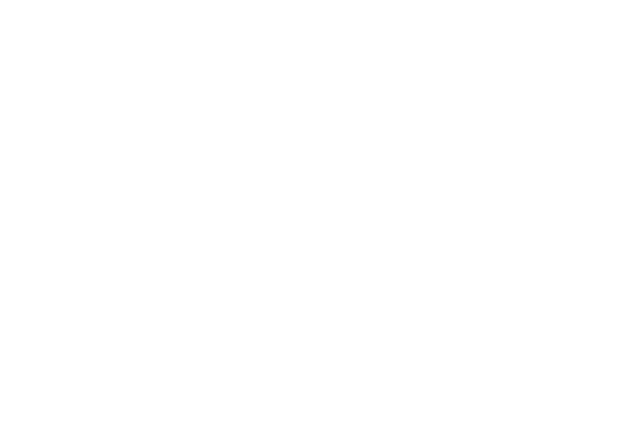
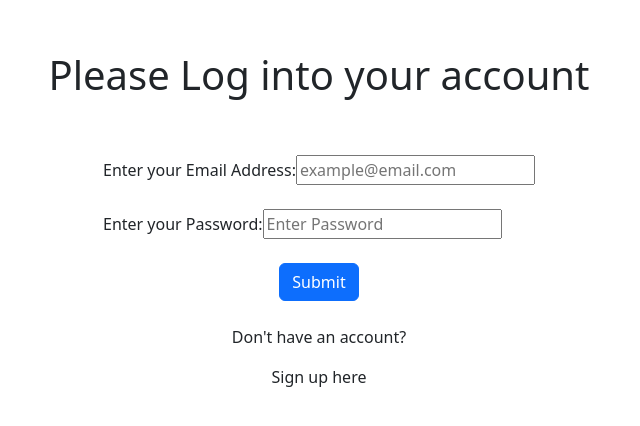
Before and after one commit to Bosco1020/InvenStory, a React (Vite) app: page / in a window 1280 px wide. Before the commit this address had no page. Shown: the part 180-606 px from the top of the page, without its empty margins (321-961 px from the left). Built offline with nearby package versions, Linux system fonts and the light colour scheme.

Commit message:
FEAT: Developed Authentication to validate and make HTTP requests

```diff
--- a/src/App.jsx
+++ b/src/App.jsx
@@ -3,6 +3,8 @@ import { useEffect, useState } from "react";
 
 import Login from "./components/Login.jsx";
 import SignUp from "./components/SignUp.jsx";
+
+import Test from "./components/Test.jsx"; // Development only
 
 const App = () => {
   const [loggedIn, setLoggedIn] = useState(false);
@@ -17,6 +19,12 @@ const App = () => {
     <div className="container-fluid">
       <Routes>
         <Route
+          path="/"
+          element={
+            !loggedIn ? <Login setLoggedIn={changeLoggedIn} /> : <Test />
+          }
+        />
+        <Route
           path="/SignUp"
           element={<SignUp setLoggedIn={changeLoggedIn} />}
         />
--- a/src/components/AccountForm.jsx
+++ b/src/components/AccountForm.jsx
@@ -1,30 +1,62 @@
 import React from "react";
 import { useNavigate } from "react-router-dom";
-import { useEffect } from "react";
+import { useEffect, useState } from "react";
 
-import { useState } from "react";
+import { login, signUp } from "../service/auth.service.js";
+import {
+  validateEmail,
+  validatePassword,
+} from "../middleware/form.validation.js";
+
+import "./CSS/Form.css";
 
 const AccountForm = ({ changeLoggedIn, newAccount }) => {
   const [email, setEmail] = useState("");
   const [password, setPassword] = useState("");
 
+  const [goodEmail, setGoodEmail] = useState("Valid");
+  const [goodPassword, setGoodPassword] = useState("Valid");
+
   let navigate = useNavigate();
+
+  const updateEmailValidation = (updateEmail) => {
+    if (!newAccount) return; //Only show help text if creating
+    if (validateEmail(updateEmail)) setGoodEmail("Valid");
+    else setGoodEmail("Invalid");
+  };
+
+  const updatePasswordValidation = (updatePassword) => {
+    if (!newAccount) return;
+    if (validatePassword(updatePassword)) setGoodPassword("Valid");
+    else setGoodPassword("Invalid");
+  };
 
   const handleSubmit = async (e) => {
     e.preventDefault();
-    if (localStorage.getItem("user")) {
-      // check for "user" token
-      changeLoggedIn(true);
-      navigate(`/`); // send after login
+    if (!goodEmail || !goodPassword) return;
+
+    let response;
+    if (!newAccount) {
+      response = await login(email, password);
+      if (localStorage.getItem("user")) changeLoggedIn(true); //? May not need
     } else {
-      changeLoggedIn(false);
+      response = await signUp(email, password);
+      if (response._id) navigate(`/Login`);
     }
+
+    console.log(response);
   };
 
   useEffect(() => {
     if (localStorage.getItem("user")) {
       changeLoggedIn(true);
+      navigate(`/`); // redirect if already logged in
+    }
+    /* //? Check if need, should be ok without
+    if (localStorage.getItem("user")) {
+      changeLoggedIn(true);
     } else changeLoggedIn(false);
+    */
   }),
     [];
 
@@ -37,15 +69,26 @@ const AccountForm = ({ changeLoggedIn, newAccount }) => {
             <input
               type="text"
               name="emailInput"
-              className="InputEmail"
+              className={`Input${goodEmail}`}
               id="emailInput"
               value={email}
               placeholder="example@email.com"
               onChange={(e) => {
                 setEmail(e.target.value);
+                updateEmailValidation(e.target.value);
               }}
             />
           </label>
+          {goodEmail == "Invalid" ? (
+            <>
+              <br />
+              <label>
+                <p className="Invalid">Please enter a valid email address</p>
+              </label>
+            </>
+          ) : (
+            <></>
+          )}
           <br />
           <br />
           <label>
@@ -53,25 +96,35 @@ const AccountForm = ({ changeLoggedIn, newAccount }) => {
             <input
               type="password"
               name="passwordInput"
-              className="InputPassword"
+              className={`Input${goodPassword}`}
               id="passwordInput"
               value={password}
               placeholder="Enter Password"
               onChange={(e) => {
                 setPassword(e.target.value);
+                updatePasswordValidation(e.target.value);
               }}
             />
           </label>
+          {goodPassword == "Invalid" ? (
+            <>
+              <br />
+              <label>
+                <>Password must be at least 8 characters long,</>
+                <br />
+                <>contain 1 uppercase letter,</>
+                <br />
+                <>a number and a special character</>
+                <br />
+              </label>
+            </>
+          ) : (
+            <></>
+          )}
           <br />
           <br />
           <div className="d-flex justify-content-center">
-            <button
-              type="submit"
-              className="btn btn-primary"
-              disabled={() => {
-                return newAccount;
-              }}
-            >
+            <button type="submit" className="btn btn-primary">
               Submit
             </button>
           </div>
@@ -82,4 +135,8 @@ const AccountForm = ({ changeLoggedIn, newAccount }) => {
   );
 };
 
+// disabled={() => {
+//                 return newAccount || (goodEmail && goodPassword);
+//               }}
+
 export default AccountForm;
--- /dev/null
+++ b/src/components/CSS/Form.css
@@ -0,0 +1,7 @@
+.InputInvalid {
+    color: red;
+}
+
+.searchError {
+    color: rgb(175, 18, 18);
+}
--- /dev/null
+++ b/src/components/Test.jsx
@@ -0,0 +1,15 @@
+import React from "react";
+
+const Test = () => {
+  return (
+    <div className="container">
+      <div className="d-flex justify-content-center align-items-center vh-100">
+        <div>
+          <h1> TEST PAGE </h1>
+        </div>
+      </div>
+    </div>
+  );
+};
+
+export default Test;
--- /dev/null
+++ b/src/middleware/form.validation.js
@@ -0,0 +1,8 @@
+
+export const validateEmail = (email) => {
+    return (/^[\w-\.]+@([\w-]+\.+[\w-])+[\w-]{1,4}$/.test(email));
+}
+
+export const validatePassword = (password) => {
+    return (/(?=.*[a-z])(?=.*[A-Z])(?=.*\d)(?=.*[@$!%*?&])[A-Za-z\d@$!%*?&]{8,}$/.test(password));
+}
--- /dev/null
+++ b/src/service/auth.service.js
@@ -0,0 +1,35 @@
+import axios from "axios";
+
+//const URL = import.meta.env.VITE_APP_USER_URL;
+const URL = "http://localhost:3000/auth";
+
+export const login = async (email, password) => {
+    try {
+        const user = { email: email, password: password };
+        const res = await axios.post(`${URL}/login`, user);
+
+        if (res.data.accessToken) { localStorage.setItem(`user`, JSON.stringify(res.data)); }
+        return res.data;
+    }
+    catch (e) {
+        console.log(e.message);
+        return e;
+    }
+};
+
+export const signUp = async (email, password) => {
+    try {
+        const user = { email: email, password: password };
+        const res = await axios.post(`${URL}/signUp`, user);
+
+        return res.data;
+    }
+    catch (e) {
+        console.log(e.message);
+        return e;
+    }
+};
+
+export const logout = () => {
+    localStorage.removeItem(`user`);
+};
```
